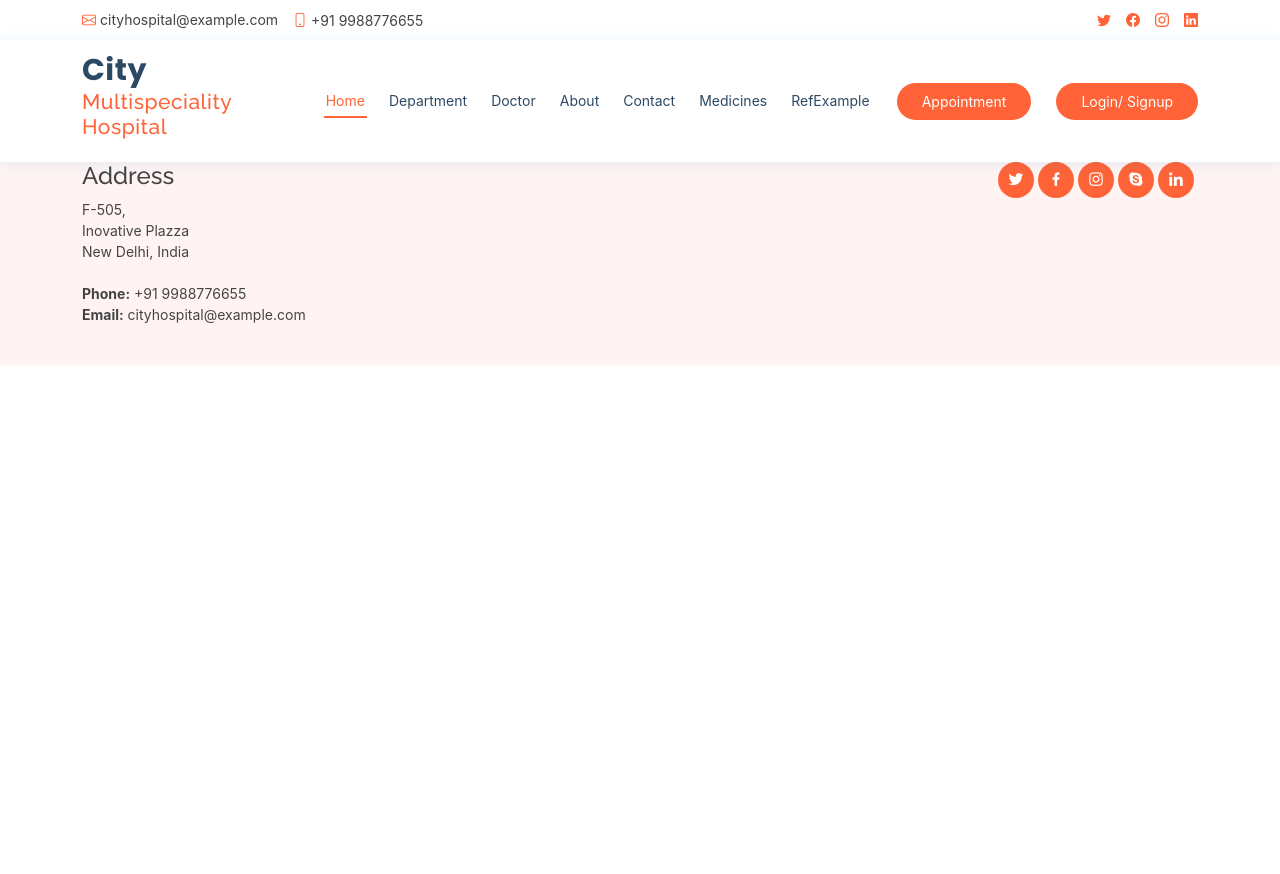
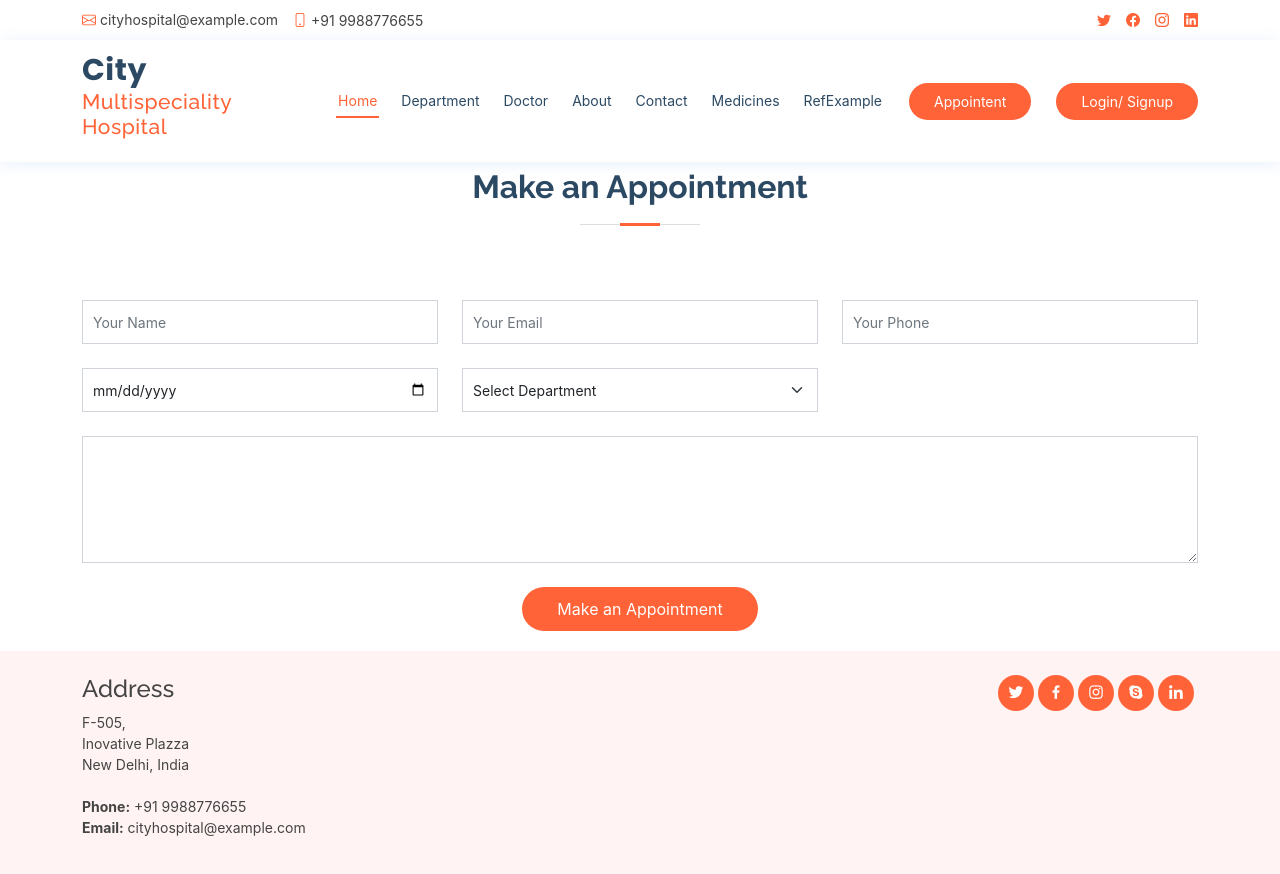
Before and after one commit to rutvikapuriya9161/city-hospital, a React (Create React App) app: page /bookappointment in a window 1280 px wide. Shown: the top 874 px of the page. Before the commit the page ends 800 px from the top, so only its background shows below. Built offline with nearby package versions, Linux system fonts and the light colour scheme.

Commit message:
inisial setup

```diff
--- a/src/App.js
+++ b/src/App.js
@@ -3,7 +3,9 @@ import { Route, Switch } from 'react-router-dom';
 import Footer from './Components/Footer/Footer';
 import Header from './Components/Header/Header';
 import About from './Containers/About/About';
-import Appointment from './Containers/Appointment/Appointment';
+import Appointment from './Containers/Appointment/BookAppointment';
+import BookAppointment from './Containers/Appointment/BookAppointment';
+import ListAppointment from './Containers/Appointment/ListAppointment';
 import Contact from './Containers/Contact/Contact';
 import Department from './Containers/Department/Department';
 import Doctor from './Containers/Doctor/Doctor';
@@ -27,6 +29,8 @@ function App(props) {
         <Route path={"/Login"} exact component={Login} />
         <Route path={"/Medicines"} exact component={Medicines} />
         <Route path={"/RefExample"} exact component={RefExample} />
+        <Route path={"/bookappointment"} exact component={BookAppointment} />
+        <Route path={"/listappointment"} exact component={ListAppointment} />
       </Switch>
       <Footer />
     </div>
--- a/src/Components/Header/Header.js
+++ b/src/Components/Header/Header.js
@@ -53,7 +53,7 @@ function Header(props) {
               </ul>
               <i className="bi bi-list mobile-nav-toggle" />
             </nav>
-            <NavLink className="appointment-btn scrollto" to={"/appointment"}>Appointment</NavLink>
+            <NavLink className="appointment-btn scrollto" to={"/bookappointment"}>Appointent</NavLink>
             <a href="#" className="appointment-btn scrollto">
               <NavLink className="d-none d-md-inline" to={"/Login"}>Login/ Signup</NavLink>
             </a>
--- a/src/Containers/Appointment/BookAppointment.js
+++ b/src/Containers/Appointment/BookAppointment.js
@@ -1,61 +1,209 @@
-import React from 'react';
+import { Form, Formik } from 'formik';
+import React, { useEffect, useState } from 'react';
 import * as yup from 'yup';
+import { useFormik } from 'formik';
+import { NavLink } from 'react-router-dom';
+import { useHistory } from 'react-router-dom';
 
 function BookAppointment(props) {
 
-    let schema = yup.object().shape({
-        name: yup.string().required(),
-        age: yup.number().required().positive().integer(),
-        email: yup.string().email(),
-        website: yup.string().url(),
-        createdOn: yup.date().default(function () {
-          return new Date();
-        }),
+    const [update, setUpdate] = useState(false)
+
+    const history = useHistory();
+
+    useEffect(
+        () => {
+            let localData = JSON.parse(localStorage.getItem("bookappointment"));
+
+            if (props.location.state && localData !== null) {
+                let localData = JSON.parse(localStorage.getItem("bookappointment"));
+
+                let fData = localData.filter((l) => l.id === props.location.state.id);
+
+                formikObj.setValues(fData[0]);
+                setUpdate(true);
+            }
+        }, [])
+
+    let Schema = yup.object().shape({
+        name: yup.string().required("please enter name"),
+        email: yup.string().required("please enter email"),
+        phone: yup.string().required("please enter phone"),
+        date: yup.string().required("please select date"),
+        department: yup.string().required("please enter department"),
+        message: yup.string().required("please select Message"),
     });
 
+    const formikObj = useFormik({
+        initialValues: {
+            name: '',
+            email: '',
+            phone: '',
+            date: '',
+            department: '',
+            message: '',
+        },
+
+        validationSchema: Schema,
+
+        onSubmit: values => {
+            if (update) {
+                handleUpdateData(values)
+            }else{
+                handleInsert(values);
+            }
+        },
+    });
+
+    const { handleSubmit, handleChange, handleBlur, touched, errors, values } = formikObj
+
+    console.log(errors);
+
+    const handleInsert = (values) => {
+
+        let localData = JSON.parse(localStorage.getItem("bookappointment"));
+
+
+        let id = Math.floor(Math.random() * 1000);
+
+        let data = {
+            id: id,
+            ...values
+        }
+
+
+        if (localData === null) {
+            localStorage.setItem("bookappointment", JSON.stringify([data]));
+        }
+        else {
+            localData.push(data);
+            localStorage.setItem("bookappointment", JSON.stringify(localData));
+        }
+
+        history.push("/listappointment");
+
+        console.log([data]);
+    }
+
+    const handleUpdateData = (values) => {
+        let localData = JSON.parse(localStorage.getItem("bookappointment"));
+
+        let uData = localData.map((l) => {
+            if (l.id === values.id) {
+                return values;
+            } else {
+                return l;
+            }
+        });
+
+        localStorage.setItem("bookappointment", JSON.stringify(uData));
+
+        history.replace();
+
+        formikObj.resetForm();
+
+        setUpdate(false)
+
+        history.push("/listappointment")
+    }
+
     return (
-        <main>
+        <div>
+            <main id="main">
                 <section id="appointment" className="appointment">
                     <div className="container">
                         <div className="section-title">
                             <h2>Make an Appointment</h2>
-                        <p>Aenean enim orci, suscipit vitae sodales ac, semper in ex. Nunc aliquam eget nibh eu euismod. Donec dapibus
-                            blandit quam volutpat sollicitudin. Fusce tincidunt sit amet ex in volutpat. Donec lacinia finibus tortor.
-                            Curabitur luctus eleifend odio. Phasellus placerat mi et suscipit pulvinar.</p>
+                            <div className='row'>
+                                <div className='col-6'>
+                                    <NavLink to={"/bookappointment"}>Book An Appointment</NavLink>
                                 </div>
-                    <Formik>
-                        <Form action method="post" role="form" className="php-email-form">
+                                <div className='col-6'>
+                                    <NavLink to={"/listappointment"}>List An Appointment</NavLink>
+                                </div>
+                            </div>
+                        </div>
+
+                        <Formik values={formikObj}>
+                            <Form className="php-email-form" onSubmit={handleSubmit}>
                                 <div className="row">
                                     <div className="col-md-4 form-group">
-                                    <input type="text" name="name" className="form-control" id="name" placeholder="Your Name" data-rule="minlen:4" data-msg="Please enter at least 4 chars" />
+                                        <input type="text"
+                                            name="name"
+                                            className="form-control"
+                                            id="name"
+                                            placeholder="Your Name"
+                                            value={values.name}
+                                            onChange={handleChange}
+                                            onBlur={handleBlur}
+                                        />
+                                        {errors.name && touched.name ? errors.name : ''}
                                         <div className="validate" />
                                     </div>
                                     <div className="col-md-4 form-group mt-3 mt-md-0">
-                                    <input type="email" className="form-control" name="email" id="email" placeholder="Your Email" data-rule="email" data-msg="Please enter a valid email" />
+                                        <input type="typs"
+                                            className="form-control"
+                                            email="type"
+                                            id="email"
+                                            placeholder="Your Email"
+                                            value={values.email}
+                                            onChange={handleChange}
+                                            onBlur={handleBlur}
+                                        />
+                                        {errors.email && touched.email ? errors.email : ''}
                                         <div className="validate" />
                                     </div>
                                     <div className="col-md-4 form-group mt-3 mt-md-0">
-                                    <input type="tel" className="form-control" name="phone" id="phone" placeholder="Your Phone" data-rule="minlen:4" data-msg="Please enter at least 4 chars" />
+                                        <input type="tel"
+                                            className="form-control"
+                                            name="phone"
+                                            id="phone"
+                                            placeholder="Your Phone"
+                                            value={values.phone}
+                                            onChange={handleChange}
+                                            onBlur={handleBlur}
+                                        />
+                                        {errors.phone && touched.phone ? errors.phone : ''}
                                         <div className="validate" />
                                     </div>
                                 </div>
                                 <div className="row">
                                     <div className="col-md-4 form-group mt-3">
-                                    <input type="datetime" name="date" className="form-control datepicker" id="date" placeholder="Appointment Date" data-rule="minlen:4" data-msg="Please enter at least 4 chars" />
+                                        <input type="date"
+                                            name="date"
+                                            className="form-control datepicker"
+                                            id="date"
+                                            placeholder="date"
+                                            value={values.date}
+                                            onChange={handleChange}
+                                            onBlur={handleBlur}
+                                        />
+                                        {errors.date && touched.date ? errors.date : ''}
                                         <div className="validate" />
                                     </div>
                                     <div className="col-md-4 form-group mt-3">
-                                    <select name="department" id="department" className="form-select">
+                                        <select name="department" id="department" className="form-select"
+                                        value={values.department}
+                                        onChange={handleChange}
+                                        onBlur={handleBlur}
+                                        >
                                             <option value>Select Department</option>
-                                        <option value="Department 1">Department 1</option>
-                                        <option value="Department 2">Department 2</option>
-                                        <option value="Department 3">Department 3</option>
+                                            <option value="department 1">Department 1</option>
+                                            <option value="department 2">Department 2</option>
+                                            <option value="department 3">Department 3</option>
                                         </select>
                                         <div className="validate" />
                                     </div>
                                 </div>
                                 <div className="form-group mt-3">
-                                <textarea className="form-control" name="message" rows={5} placeholder="Message (Optional)" defaultValue={""} />
+                                    <textarea className="form-control"
+                                        name="message"
+                                        rows={5}
+                                        value={values.message}
+                                        onChange={handleChange}
+                                        onBlur={handleBlur}
+                                    />
+                                    {errors.message && touched.message ? errors.message : ''}
                                     <div className="validate" />
                                 </div>
                                 <div className="mb-3">
@@ -63,12 +211,20 @@ function BookAppointment(props) {
                                     <div className="error-message" />
                                     <div className="sent-message">Your appointment request has been sent successfully. Thank you!</div>
                                 </div>
-                            <div className="text-center"><button type="submit">Make an Appointment</button></div>
+                                <div className="text-center">
+                                    {
+                                        update ?
+                                            <button type="submit">Update an Appointment</button>
+                                            :
+                                            <button type="submit">Make an Appointment</button>
+                                    }
+                                </div>
                             </Form>
                         </Formik>
                     </div>
                 </section>
             </main>
+        </div>
     );
 }
 
--- a/src/Containers/Appointment/ListAppointment.js
+++ b/src/Containers/Appointment/ListAppointment.js
@@ -1,10 +1,91 @@
-import React from 'react';
+import React, { useEffect, useState } from 'react';
+import { NavLink, useHistory } from 'react-router-dom';
+import { Card, CardBody, CardTitle, CardSubtitle, Button, CardText } from 'reactstrap';
 
 function ListAppointment(props) {
+
+    const history = useHistory();
+
+    let [data, setData] = useState([]);
+
+    const dData = () => {
+        let localData = JSON.parse(localStorage.getItem("bookappointment"));
+
+        setData(localData);
+    }
+
+    useEffect(() => {
+        dData();
+    },
+        []);
+
+    const handleDelete = (id) => {
+        let localData = JSON.parse(localStorage.getItem("bookappointment"));
+
+        let fData = localData.filter((l) => l.id !== id);
+
+        localStorage.setItem("bookappointment", JSON.stringify(fData));
+
+        console.log(localData);
+
+        dData();
+    }
+
+    const handleEdit = (id) => {
+        console.log(id);
+
+        history.push("/bookappointment", { id: id });
+    }
+
     return (
-        <div>
-
-        </div>
+        <main id="main">
+            <section id="appointment" className="appointment">
+                <div className="container">
+                    <div className="section-title">
+                        <h2>Make an Appointment</h2>
+                        <div className='row'>
+                            <div className='col-6'>
+                                <NavLink exact to={"/bookappointment"}>Book An Appointment</NavLink>
+                            </div>
+                            <div className='col-6'>
+                                <NavLink exact to={"/listappointment"}>List An Appointment</NavLink>
+                            </div>
+                            {
+                                data.map((d, i) => {
+                                    return (
+                                        <Card key={i}
+                                            body
+                                            color='light'
+                                            inverse>
+                                            <CardBody>
+                                                <CardTitle tag="h5">
+                                                    {d.name}
+                                                </CardTitle>
+                                                <CardSubtitle
+                                                    className="mb-2 text-muted"
+                                                    tag="h6"
+                                                >
+                                                    {d.email}
+                                                </CardSubtitle>
+                                                <CardText>
+                                                    {d.phone}
+                                                </CardText>
+                                                <Button onClick={() => handleEdit(d.id)}>
+                                                    Edit
+                                                </Button>
+                                                <Button onClick={() => handleDelete(d.id)}>
+                                                    Delete
+                                                </Button>
+                                            </CardBody>
+                                        </Card>
+                                    )
+                                })
+                            }
+                        </div>
+                    </div>
+                </div>
+            </section>
+        </main>
     );
 }
 
--- a/src/Containers/Login/Login.js
+++ b/src/Containers/Login/Login.js
@@ -27,6 +27,7 @@ function Login(props) {
             },
         });
 
+        const {handleSumbit, handleChange, errors, touched} = formik;
 
         return (
             <center>
@@ -43,7 +44,7 @@ function Login(props) {
                             }
                         </div>
                         <Formik values={Formik}>
-                            <Form action method="post" role="form" className="php-email-form">
+                            <Form className="php-email-form" onSubmit={handleSumbit}>
                                 {
                                     reset === "true" ?
                                         null :
@@ -92,8 +93,8 @@ function Login(props) {
                                             <span>Create a New Account ?<button onClick={() => { setReset('false'); setUser("Login") }}>Login</button></span>
                                         </div>
                                 }
-                                <br>
-                                </br>
+                                {/* <br>
+                                </br> */}
                                 <div className="text-center"><button type='submit' className='s-btn' onClick={() => setReset('true')}>Forget Password</button></div>
                             </Form>
                         </Formik>
```
Lines whose indentation alone changed are shown as unchanged.
